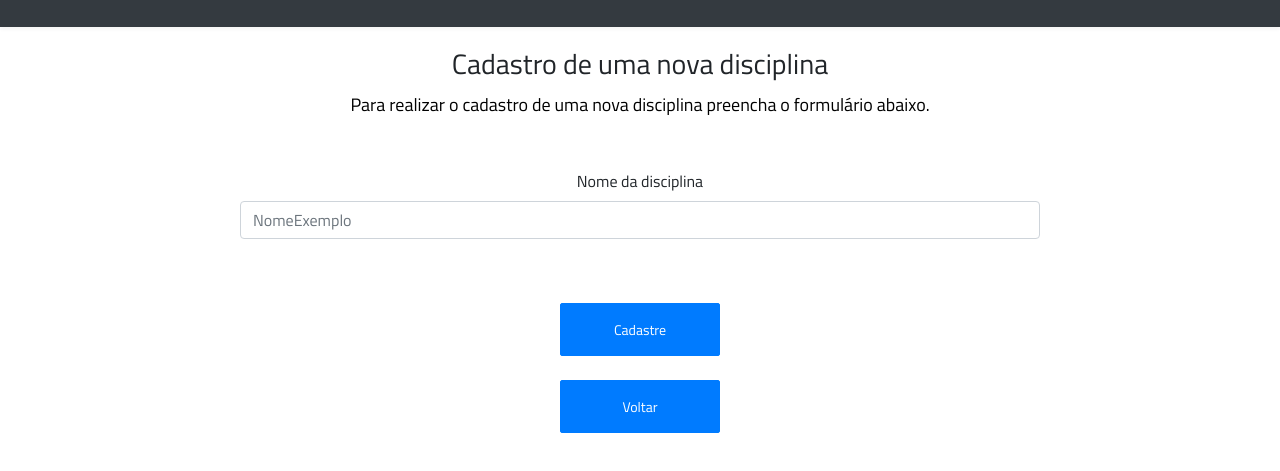
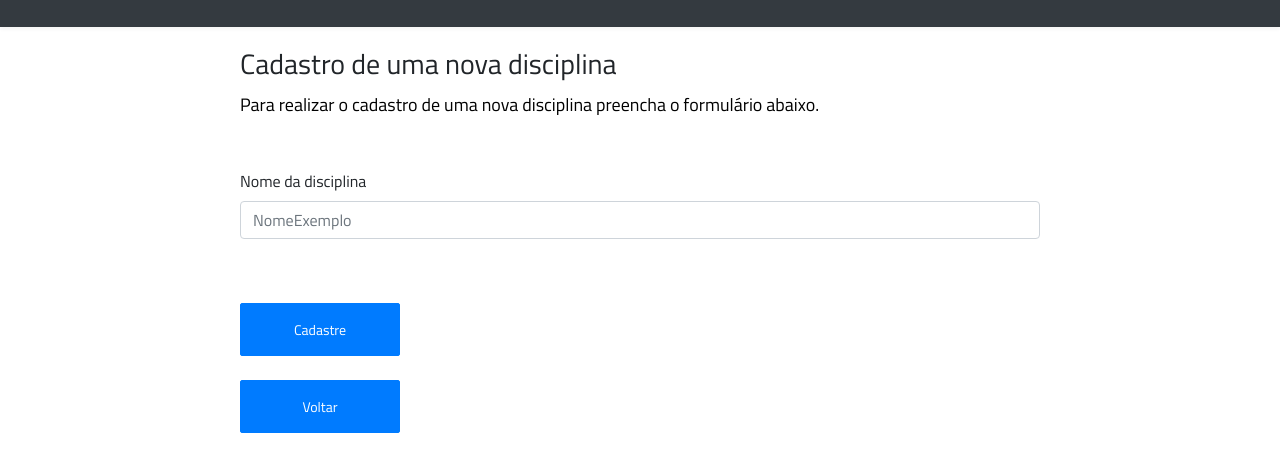
Before and after one commit to sampaiomariana/Frontend-MP-, a plain HTML site: page adicionar_disciplina.html in a window 1280 px wide. Shown: the part 73-544 px from the top of the page. Drawn offline with nearby package versions, Linux system fonts and the light colour scheme.

Commit message:
update disciplinas

```diff
--- a/adicionar_disciplina.html
+++ b/adicionar_disciplina.html
@@ -68,7 +68,7 @@
             <button type="submit" class="btn btn-primary">Cadastre</button>
           </form>
           <br>
-          <a href="disciplina.html"><button class="btn btn-button btn-primary">Voltar</button></a>
+          <a href="disciplinas.html"><button class="btn btn-button btn-primary">Voltar</button></a>
 
 
         </section>
--- a/style.css
+++ b/style.css
@@ -80,6 +80,6 @@ section {
 .content-center {
     max-width: 800px;
     margin: 0 auto 60px auto;
-    text-align: center;
+    text-align: left;
 
 }
```
